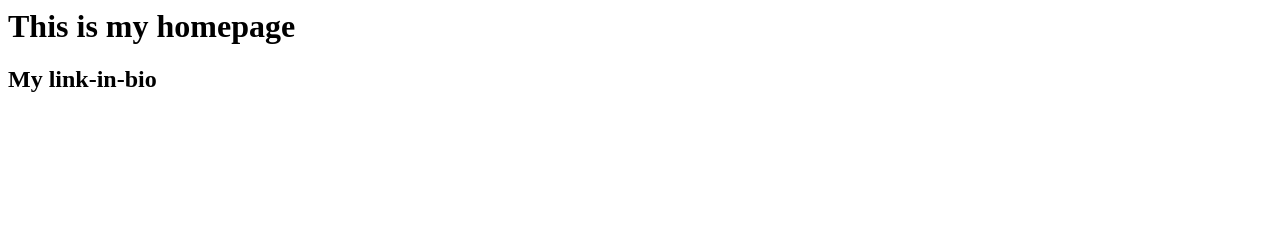
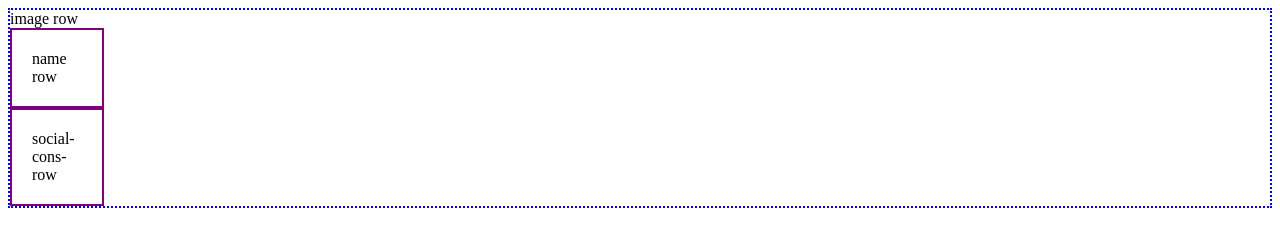
Before and after one commit to nikhilkanthi-creator/link-in-bio, a plain HTML site: page index.html in a window 1280 px wide. Drawn offline with Linux system fonts and the light colour scheme.

Commit message:
first attempt

```diff
--- a/index.html
+++ b/index.html
@@ -1,2 +1,24 @@
-<h1>This is my homepage</h1>
-<h2>My link-in-bio</h2>
+<!DOCTYPE html>
+<html>
+  <head>
+    <meta charset="UTF-8">
+  </head>
+    <body>
+      <!--content here-->
+      <style>
+        .main-container {
+          border: dotted blue 2px;
+        }
+        .child {
+          width: 50px;
+          padding: 20px;
+          border: solid purple 2px;
+        }
+      </style>
+      <div class="main-container">
+        <div class=""child">image row</div>
+        <div class="child">name row</div>
+        <div class="child">social-cons-row</div>
+      </div>
+    </body>
+</html>
```
Also changed, not shown: Instagram Prof Pic.jpg (added), linkedin pic.jpeg (added), medium pic.avif (added).
